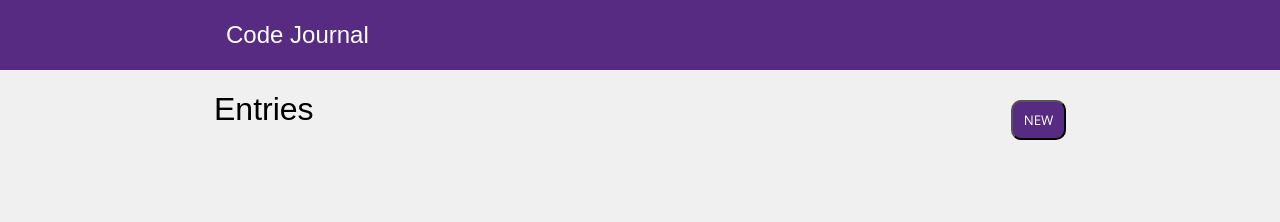
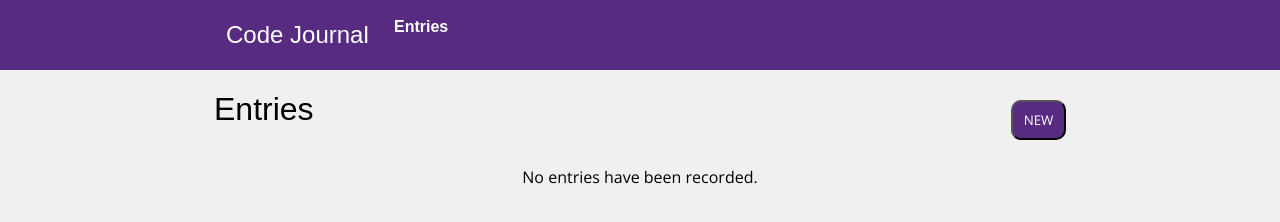
Before and after one commit to karen-bu/code-journal, a website: page index.html in a window 1280 px wide. Drawn offline with nearby package versions, Linux system fonts and the light colour scheme; a web font is replaced by a local one.

Commit message:
issue 2: added anchor to navbar to show 'entries' view on both entries list and entry form views

```diff
--- a/css/styles.css
+++ b/css/styles.css
@@ -58,6 +58,21 @@ header {
 
 .no-entries {
   text-align: center;
+}
+
+.entries-anchor {
+  position: relative;
+}
+
+#entries-anchor-entries,
+#entries-anchor-entryform {
+  position: absolute;
+  color: white;
+  bottom: 98px;
+  left: 180px;
+  font-size: 18px;
+  font-family: 'Open Sans', sans-serif;
+  font-weight: bolder;
 }
 
 /* FONT + IMG STYLES */
--- a/index.html
+++ b/index.html
@@ -40,6 +40,9 @@
         <div class="row">
           <div class="column-full"><h1>New Entry</h1></div>
         </div>
+        <div class="column-quarter entries-anchor">
+            <div id="entries-anchor-entryform"><h3>Entries</h3></div>
+          </div>
 
         <form id="entry-form">
           <div class="row">
@@ -77,13 +80,17 @@
           </div>
         </form>
       </div>
-      <!-- end div="new-entry"-->
+      <!-- end data-view="entry-form" -->
 
       <div class="view entrylist" data-view="entries ">
         <!-- subheader + button -->
         <div class="row">
           <div class="column-quarter"><h1>Entries</h1></div>
           <div class="column-quarter"><button id="new-button">NEW</button></div>
+          <div class="column-quarter entries-anchor">
+            <div id="entries-anchor-entries"><h3>Entries</h3></div>
+          </div>
+          </div>
         </div>
 
         <!-- entries -->
--- a/js/main.js
+++ b/js/main.js
@@ -84,6 +84,7 @@ function toggleNoEntries() {
     else
         readEntry();
 }
+toggleNoEntries();
 // create function to swap views between entries or entry-form
 function viewSwap(viewName) {
     const $entryForm = document.querySelector('.view.entryform');
@@ -105,3 +106,16 @@ function viewSwap(viewName) {
         console.log(data);
     }
 }
+// add anchor to navbar to show 'entries' view
+// for the entry list view
+const $entriesAnchorEntries = document.querySelector('#entries-anchor-entries');
+$entriesAnchorEntries?.addEventListener('click', (event) => {
+    console.log(event.target);
+    viewSwap('entries');
+});
+// for the entry form view
+const $entriesAnchorForm = document.querySelector('#entries-anchor-entryform');
+$entriesAnchorForm?.addEventListener('click', (event) => {
+    console.log(event.target);
+    viewSwap('entries');
+});
```
Also changed, not shown: ts/main.ts (+18 -0 lines).
